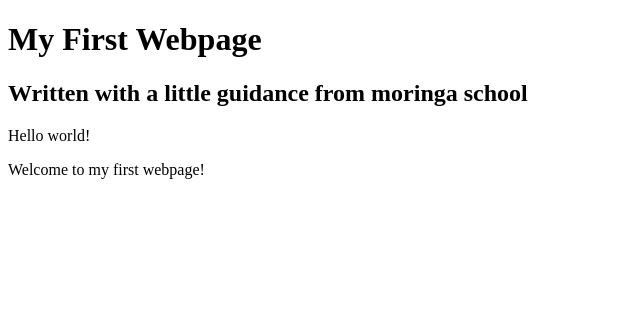
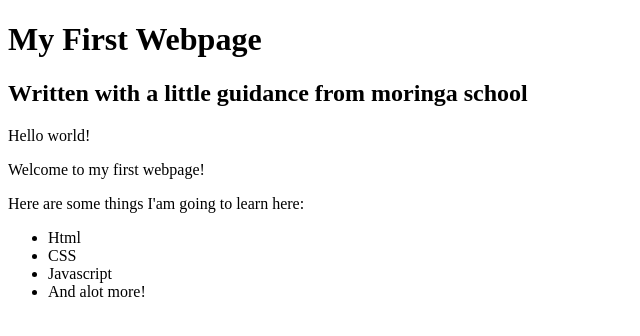
Before and after one commit to kipsang01/favorite-things, a plain HTML site: page favorite.html in a window 1280 px wide. Shown: the whole page, without its empty margins (0-640 px from the left). Drawn offline with Linux system fonts and the light colour scheme.

Commit message:
add unordered lists

```diff
--- a/favorite.html
+++ b/favorite.html
@@ -9,5 +9,12 @@
     <h2>Written with a little guidance from moringa school</h2>
     <p>Hello world!</p>
     <p>Welcome to my first webpage!</p>
+    <p>Here are some things I'am going to learn here:</p>
+    <ul>
+      <li>Html</li>
+      <li>CSS</li>
+      <li>Javascript</li>
+      <li>And alot more!</li>
+    </ul>
   </body>
 </html>
```
